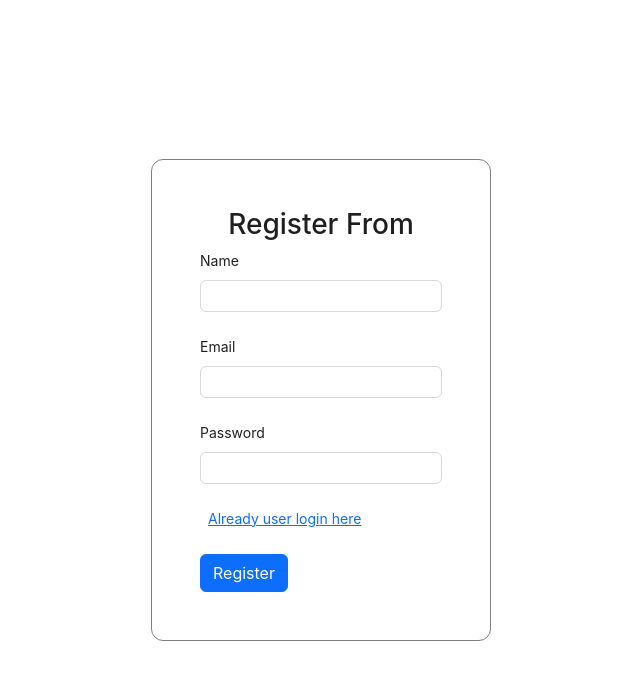
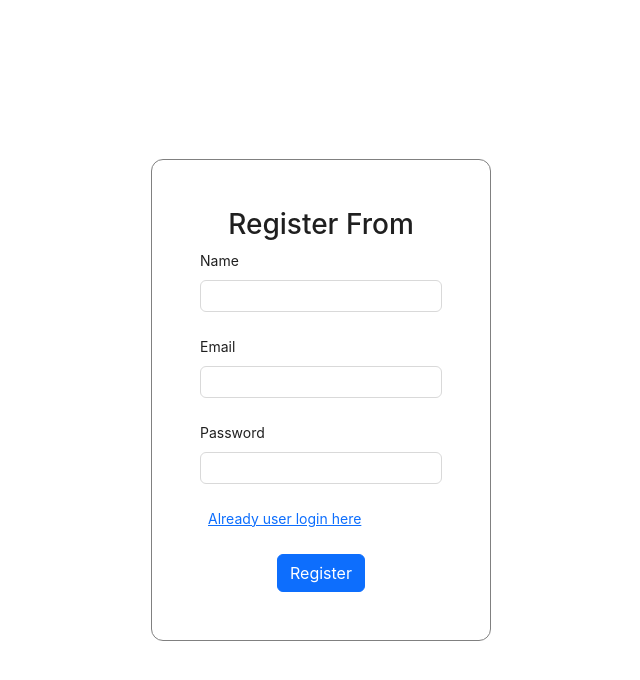
Before and after one commit to abdulsagheer/Doctor-Appointment-System, a React (Vite) app in the folder frontend/: page /register in a window 1280 px wide. Shown: the top 680 px of the page, without its empty margins (319-959 px from the left). Built offline with nearby package versions, Linux system fonts and the light colour scheme.

Commit message:
Implemented Login functionality

```diff
--- a/frontend/src/pages/Register.jsx
+++ b/frontend/src/pages/Register.jsx
@@ -3,16 +3,22 @@ import "../styles/RegiserStyles.css";
 import { Form, Input, message } from "antd";
 import axios from "axios";
 import { Link, useNavigate } from "react-router-dom";
+import { useDispatch } from "react-redux";
+import { showLoading, hideLoading } from "../redux/features/alertSlice";
+
 const Register = () => {
 	const navigate = useNavigate();
+	const dispatch = useDispatch();
 
 	//form handler
 	const onfinishHandler = async (values) => {
 		try {
+			dispatch(showLoading());
 			const res = await axios.post(
 				`${import.meta.env.VITE_API_URL}/api/v1/user/register`,
 				values
 			);
+			dispatch(hideLoading());
 			if (res.data.success) {
 				message.success("Register Successfully!");
 				navigate("/login");
@@ -20,6 +26,7 @@ const Register = () => {
 				message.error(res.data.message);
 			}
 		} catch (error) {
+			dispatch(hideLoading());
 			console.log(error);
 			message.error("Something Went Wrong");
 		}
@@ -30,7 +37,7 @@ const Register = () => {
 				<Form
 					layout="vertical"
 					onFinish={onfinishHandler}
-					className="register-form  p-5">
+					className="register-form p-5">
 					<h3 className="text-center">Register From</h3>
 					<Form.Item label="Name" name="name">
 						<Input type="text" required />
@@ -44,7 +51,7 @@ const Register = () => {
 					<Link to="/login" className="m-2">
 						Already user login here
 					</Link>
-					<div className="mt-4">
+					<div className="text-center mt-4">
 						<button className="btn btn-primary" type="submit">
 							Register
 						</button>
```
